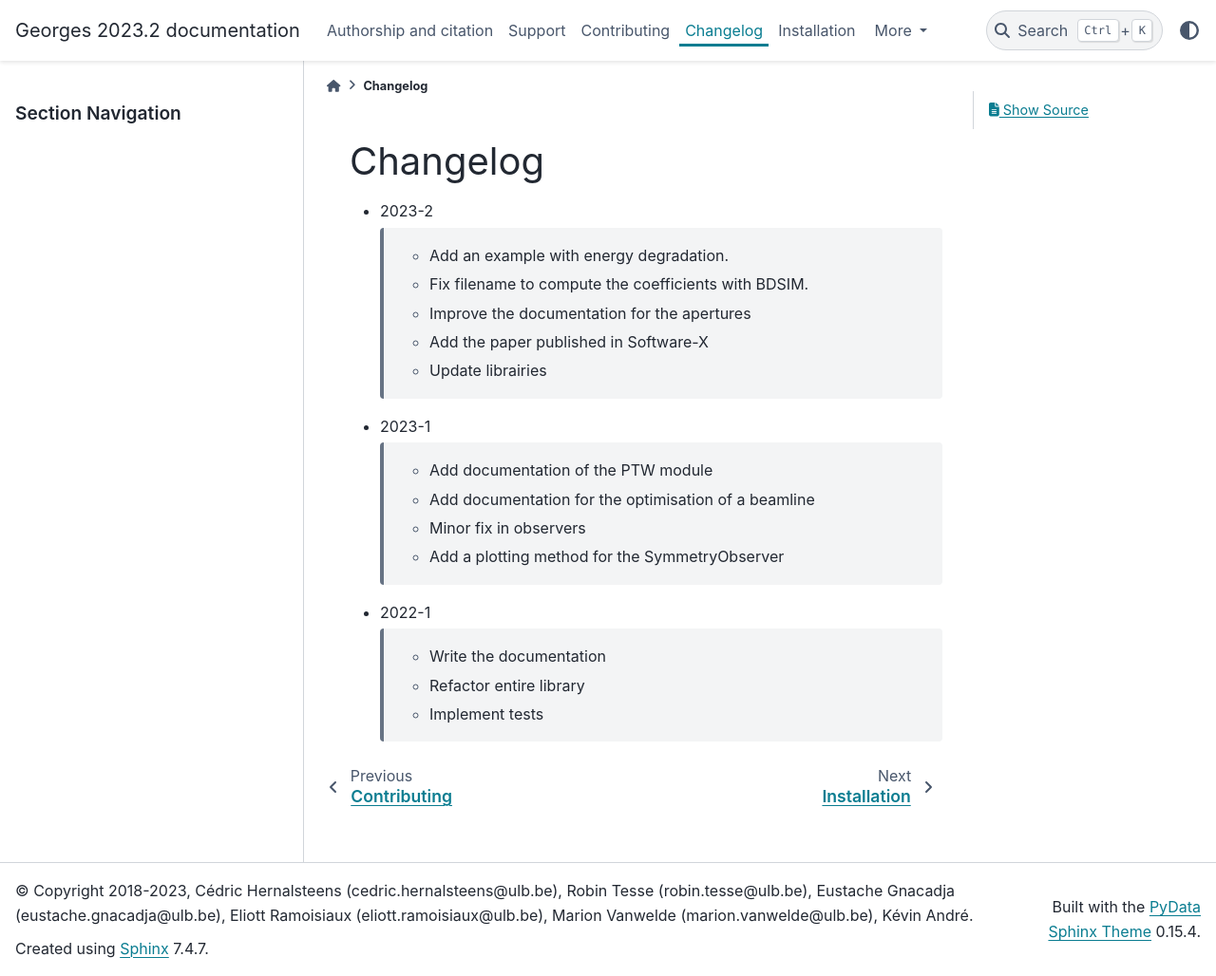
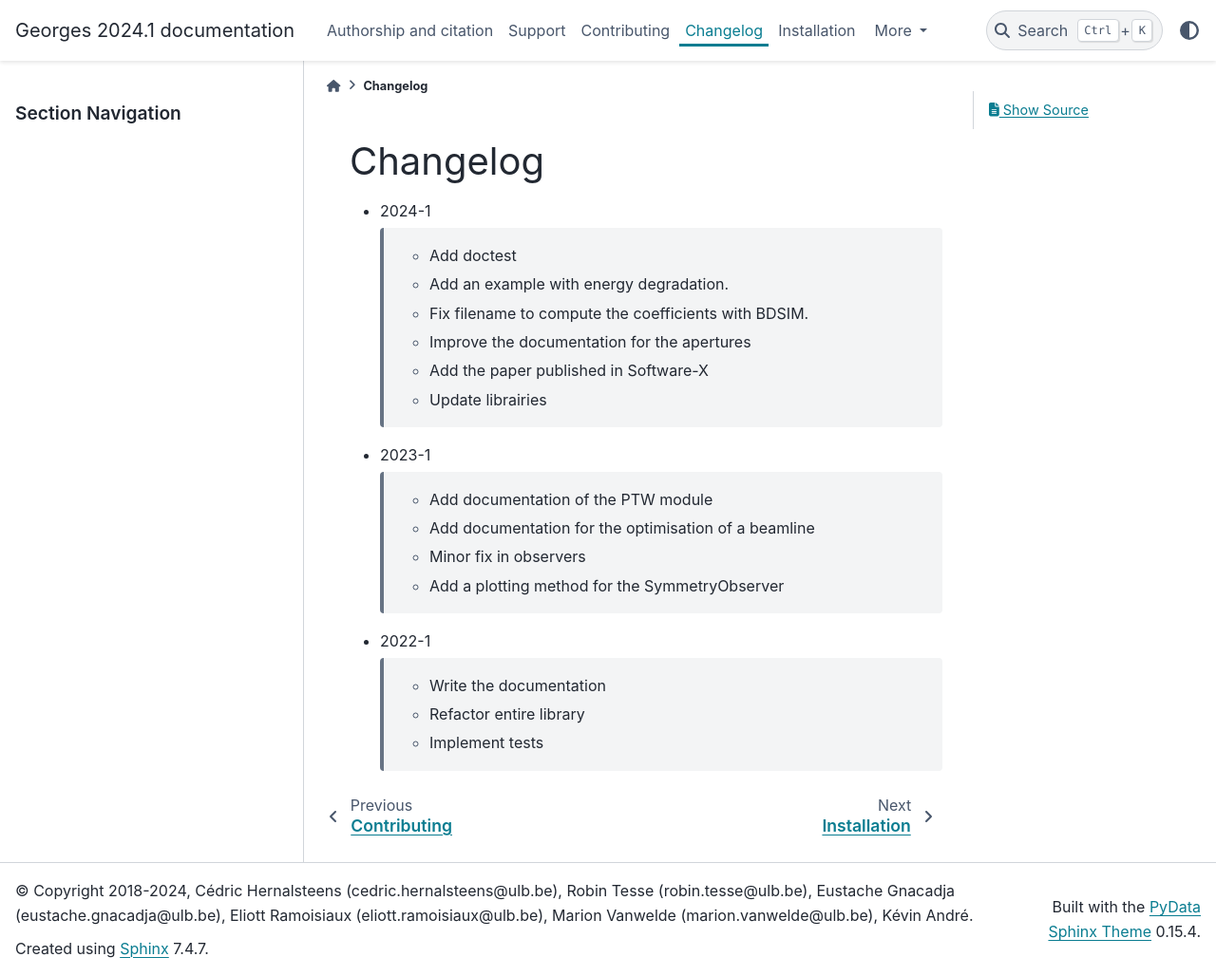
Before and after one commit to ULB-Metronu/georges, a Sphinx documentation site: the page built from docs/changelog.rst, in a window 1280 px wide and 1028 px high. Shown: the whole window at 95% size. Built offline with Sphinx 7.4.7 and the PyData theme 0.15.4, drawn with Linux system fonts in a browser that asks for light colours.

Commit message:
Prepare for release

```diff
--- a/docs/changelog.rst
+++ b/docs/changelog.rst
@@ -2,8 +2,9 @@
 Changelog
 *********
 
-* 2023-2
+* 2024-1
 
+    * Add doctest
     * Add an example with energy degradation.
     * Fix filename to compute the coefficients with BDSIM.
     * Improve the documentation for the apertures
--- a/docs/conf.py
+++ b/docs/conf.py
@@ -18,7 +18,7 @@ import georges
 
 project = "Georges"
 copyright = (
-    "2018-2023, Cédric Hernalsteens (cedric.hernalsteens@ulb.be), Robin Tesse (robin.tesse@ulb.be), "
+    "2018-2024, Cédric Hernalsteens (cedric.hernalsteens@ulb.be), Robin Tesse (robin.tesse@ulb.be), "
     "Eustache Gnacadja (eustache.gnacadja@ulb.be), Eliott Ramoisiaux (eliott.ramoisiaux@ulb.be), "
     "Marion Vanwelde (marion.vanwelde@ulb.be), Kévin André"
 )
--- a/pyproject.toml
+++ b/pyproject.toml
@@ -30,7 +30,7 @@ exclude = ['docs/**', '.venv/**']
 
 [tool.poetry]
 name = "georges"
-version = "2023.2"
+version = "2024.1"
 description = "Georges' accelerator physics library - Core"
 authors = ["Cédric Hernalsteens <cedric.hernalsteens@ulb.be>",
            "Robin Tesse <robin.tesse@ulb.be>",
```
Also changed, not shown: README.md (+1 -1 lines), 3 other files.
